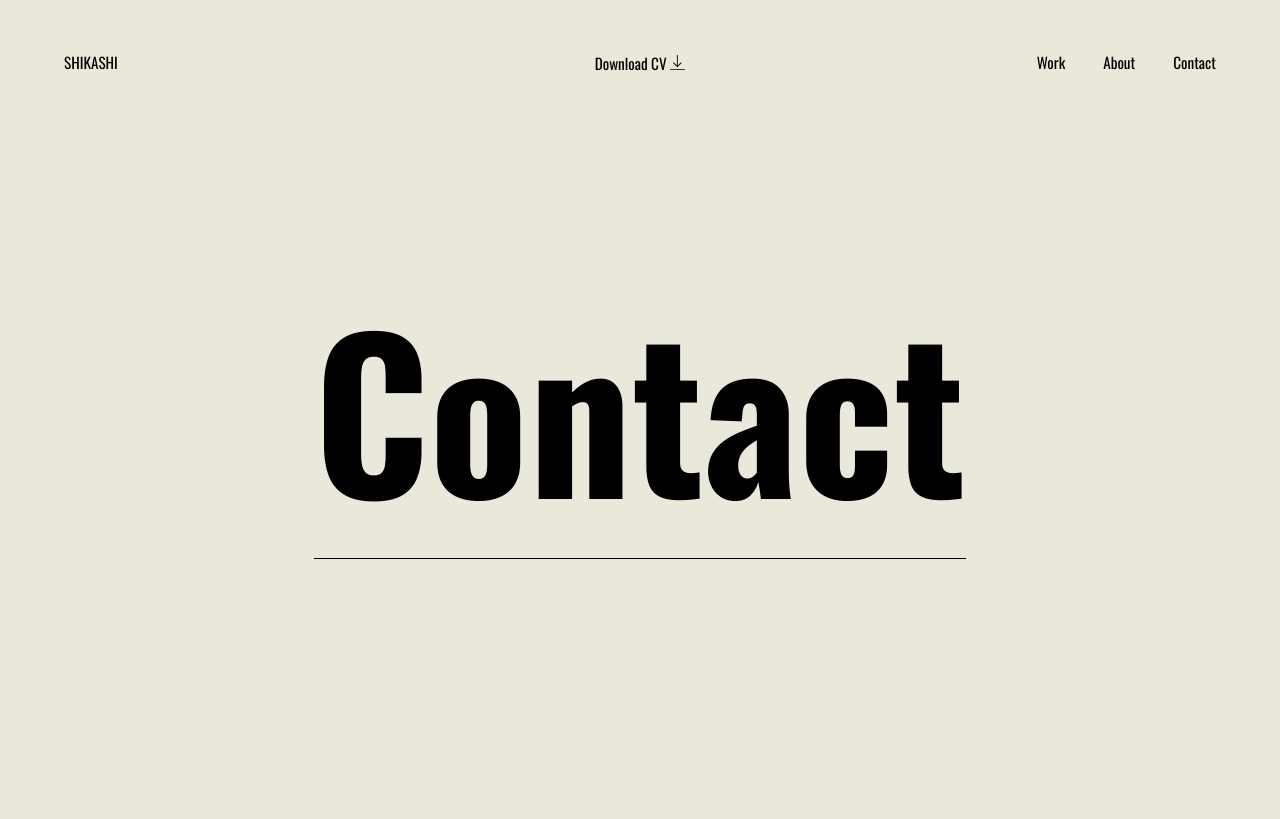
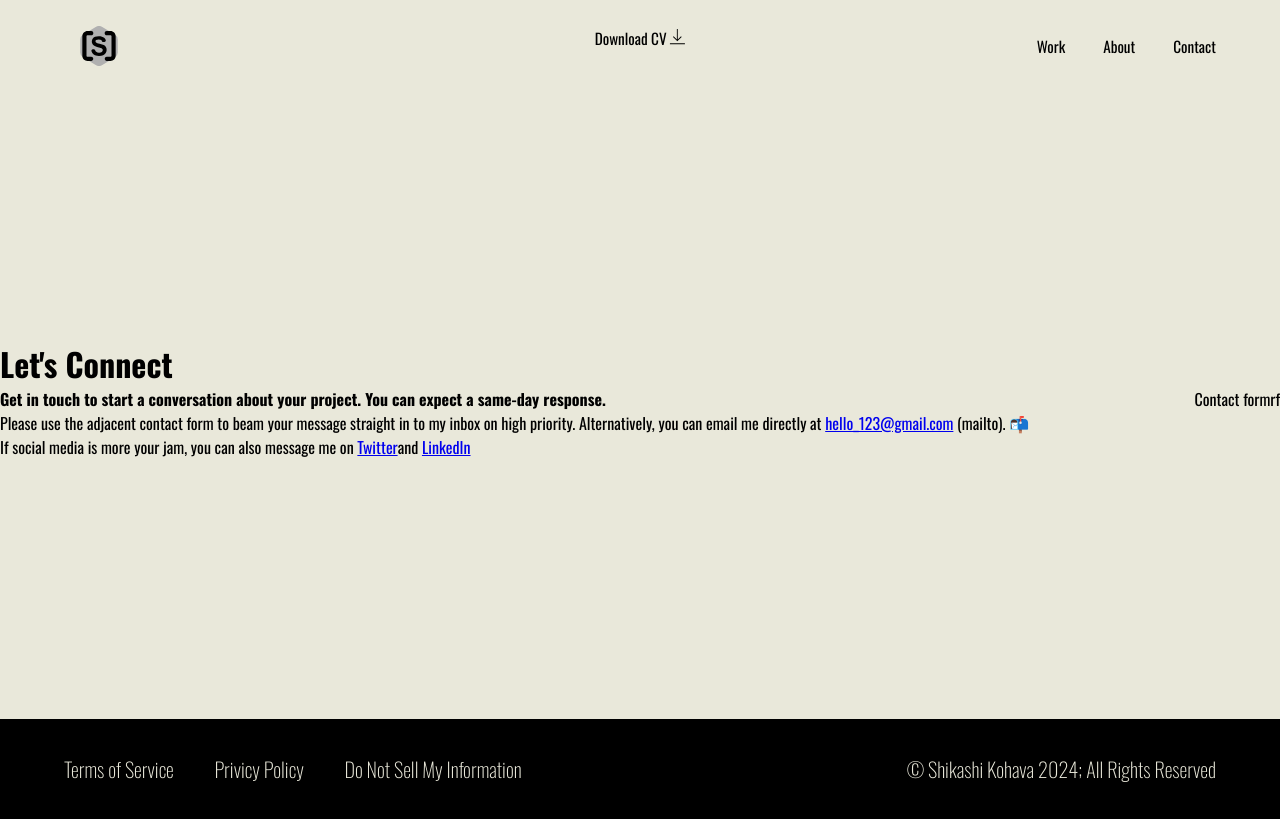
Before and after one commit to shibaram-brilliantlink/01project, a React (Vite) app: page /contact in a window 1280 px wide. Built offline with nearby package versions, Linux system fonts and the light colour scheme.

Commit message:
09commit Footer Added, 10commit Contact form half done

```diff
--- a/src/App.jsx
+++ b/src/App.jsx
@@ -7,6 +7,7 @@ import Homepage from "./pages/Homepage";
 import Workpage from "./pages/Workpage";
 import Aboutpage from "./pages/Aboutpage";
 import Contactpage from "./pages/Contactpage";
+import Footer from "./components/Footer";
 
 function App() {
   return (
@@ -19,6 +20,7 @@ function App() {
           <Route path="/about" element={<Aboutpage />} />
           <Route path="/contact" element={<Contactpage />} />
         </Routes>
+        <Footer />
       </Router>
     </div>
   );
--- a/src/components/Bottomsection.jsx
+++ b/src/components/Bottomsection.jsx
@@ -1,5 +1,12 @@
 import React from "react";
 import styled from "styled-components";
+import {
+  FaGithub,
+  FaFacebook,
+  FaInstagram,
+  FaLinkedin,
+  FaTwitter,
+} from "react-icons/fa";
 
 function Bottomsection() {
   return (
@@ -55,9 +62,26 @@ function Bottomsection() {
         <Contacts>
           <ul>
             <h3>SOCIALS</h3>
-            <li>Behance</li>
-            <li>Instagram</li>
-            <li>Facebook</li>
+            <li>
+              <a href="https://github.com/login" target="_blank">
+                <FaGithub />
+              </a>
+              <a href="https://www.facebook.com/login/" target="_blank">
+                <FaFacebook />
+              </a>
+              <a
+                href="https://www.instagram.com/accounts/login/?next=%2Flogin%2F&source=desktop_nav"
+                target="_blank"
+              >
+                <FaInstagram />
+              </a>
+              <a href="https://www.linkedin.com/login" target="_blank">
+                <FaLinkedin />
+              </a>
+              <a href="https://twitter.com/i/flow/login" target="_blank">
+                <FaTwitter />
+              </a>
+            </li>
           </ul>
           <ul>
             <h3>CONTACTS</h3>
@@ -188,6 +212,12 @@ const Contacts = styled.div`
     list-style: none;
     padding-top: 1em;
   }
+  ul:nth-child(1) li {
+    font-size: 1.2em;
+    display: flex;
+    justify-content: space-between;
+    margin-top: 0.5em;
+  }
   h3 {
     border-top: 0.5px solid black;
     padding-top: 0.3em;
--- a/src/components/Footer.jsx
+++ b/src/components/Footer.jsx
@@ -1,19 +1,43 @@
 import React from "react";
 import styled from "styled-components";
+import Weather from "./Weather";
+import { Link } from "react-router-dom";
 
 function Footer() {
-  return <StyledFooter>Shikashi Kohava @2021</StyledFooter>;
+  return (
+    <StyledFooter>
+      <p>
+        <span>Terms of Service</span>
+        <span>Privicy Policy</span>
+        <span>Do Not Sell My Information</span>
+      </p>
+      <p>&copy; Shikashi Kohava 2024; All Rights Reserved</p>
+    </StyledFooter>
+  );
 }
 
 export default Footer;
+const StyledFooter = styled.footer`
+  font-size: clamp(16px, calc(1rem + ((1vw - 3.25px) * 0.4514)), 23.2px);
+  font-weight: 200;
+  padding: 0 5%;
+  background-color: black;
+  color: #e9e8da;
+  height: 100px;
+  margin: 0;
+  display: flex;
+  justify-content: space-between;
+  flex-wrap: wrap;
+  align-items: center;
 
-const StyledFooter = styled.div`
-  border-top: 2px solid black;
-  text-align: right;
-  font-size: clamp(16px, calc(1rem + ((1vw - 3.25px) * 0.4514)), 23.2px);
-  padding: 2em 1em 2em 0;
-  font-weight: 350;
-  @media (max-width: 1024px) {
-    padding: 1em;
+  p:nth-child(1) {
+    display: flex;
+    gap: 2em;
+    /* width: 50%; */
+  }
+  p:nth-child(2) {
+    margin-left: auto;
+  }
+  @media (max-width: 768px) {
   }
 `;
--- a/src/components/Navbar.jsx
+++ b/src/components/Navbar.jsx
@@ -1,4 +1,4 @@
-import React, {useState} from "react";
+import React, { useState } from "react";
 import styled from "styled-components";
 import { TfiDownload } from "react-icons/tfi";
 import { GiHamburgerMenu } from "react-icons/gi";
@@ -11,7 +11,49 @@ export default function Navbar() {
       <Navmain>
         <Navleft>
           <div>
-            <Navlink to="/">SHIKASHI</Navlink>
+            <Navlink to="/">
+              <svg
+                fill="#000000"
+                version="1.1"
+                id="Capa_1"
+                xmlns="http://www.w3.org/2000/svg"
+                xmlns:xlink="http://www.w3.org/1999/xlink"
+                width="70px"
+                height="70px"
+                viewBox="-96.15 -96.15 1153.80 1153.80"
+                xml:space="preserve"
+                transform="matrix(1, 0, 0, 1, 0, 0)rotate(0)"
+              >
+                <g
+                  id="SVGRepo_bgCarrier"
+                  stroke-width="0"
+                  transform="translate(0,0), scale(1)"
+                >
+                  <path
+                    transform="translate(-96.15, -96.15), scale(72.1125)"
+                    fill="#b0b0b0"
+                    d="M9.166.33a2.25 2.25 0 00-2.332 0l-5.25 3.182A2.25 2.25 0 00.5 5.436v5.128a2.25 2.25 0 001.084 1.924l5.25 3.182a2.25 2.25 0 002.332 0l5.25-3.182a2.25 2.25 0 001.084-1.924V5.436a2.25 2.25 0 00-1.084-1.924L9.166.33z"
+                    strokewidth="0"
+                  ></path>
+                </g>
+                <g
+                  id="SVGRepo_tracerCarrier"
+                  stroke-linecap="round"
+                  stroke-linejoin="round"
+                  stroke="#CCCCCC"
+                  stroke-width="17.307"
+                ></g>
+                <g id="SVGRepo_iconCarrier">
+                  {" "}
+                  <g>
+                    {" "}
+                    <path d="M315.6,850.35c0-33.1-26.899-60-60-60H150c-16.5,0-30-13.5-30-30v-559.2c0-16.5,13.5-30,30-30h107.5c33.1,0,60-26.9,60-60 c0-33.1-26.9-60-60-60H150c-82.7,0-150,67.3-150,150v559.2c0,82.7,67.3,150,150,150h105.5C288.7,910.35,315.6,883.45,315.6,850.35z "></path>{" "}
+                    <path d="M706,910.35h105.5c82.7,0,150-67.3,150-150v-559.2c0-82.7-67.3-150-150-150H704c-33.101,0-60,26.9-60,60 c0,33.1,26.899,60,60,60h107.5c16.5,0,30,13.5,30,30v559.2c0,16.5-13.5,30-30,30H706c-33.101,0-60,26.9-60,60 S672.899,910.35,706,910.35z"></path>{" "}
+                    <path d="M674.899,686.15c17.5-27.5,26.301-57.1,26.301-88.7c0-34.8-7.301-64.1-22-87.699c-14.7-23.7-34.9-42.301-60.9-56 c-25.9-13.601-65.9-26.9-120-39.601c-54.1-12.8-88.2-25-102.2-36.8c-11-9.3-16.5-20.4-16.5-33.4c0-14.3,5.9-25.7,17.7-34.2 c18.3-13.3,43.6-19.9,75.9-19.9c31.3,0,54.8,6.2,70.399,18.6c9.601,7.6,17.101,18.2,22.601,31.8c7,17.4,24.1,28.6,42.8,27.8 l26.5-1.2c29.7-1.3,49.5-31.1,39.399-59.1c-9.1-25-23.899-46.5-44.6-64.5c-34.9-30.3-87-45.5-156.1-45.5 c-42.301,0-78.5,6.4-108.4,19.2c-29.9,12.8-52.8,31.4-68.8,55.8c-15.9,24.4-23.9,50.7-23.9,78.7c0,43.6,16.9,80.5,50.7,110.8 c24,21.5,65.9,39.699,125.5,54.5c46.3,11.5,76,19.5,89,24c19,6.8,32.4,14.699,40,23.899c7.6,9.101,11.5,20.2,11.5,33.2 c0,20.3-9.1,38-27.2,53.2c-18.2,15.2-45.1,22.7-81,22.7c-33.8,0-60.7-8.5-80.6-25.5c-13.4-11.5-23.8-27.4-31.2-47.7 c-6.8-18.9-25.6-30.7-45.6-28.8l-22.5,2.199c-27.9,2.7-46,30.4-37.7,57.101c11.4,36.5,30.1,66,56,88.3 c37.3,32.2,90.8,48.3,160.399,48.3c47.801,0,87.801-6.7,119.801-20.1C632.6,734.15,657.399,713.65,674.899,686.15z"></path>{" "}
+                  </g>{" "}
+                </g>
+              </svg>
+            </Navlink>
           </div>
           <Navdownload onClick={print}>
             Download CV <TfiDownload />
@@ -29,11 +71,11 @@ export default function Navbar() {
               <Navlink to="/contact">Contact</Navlink>
             </li>
           </Navmenu>
-          <Hambuger onClick={() => setExtendedNav(current => !current)}  />
+          <Hambuger onClick={() => setExtendedNav((current) => !current)} />
         </Navright>
       </Navmain>
-      {extendedNav &&
-      (<Navmenuextended>
+      {extendedNav && (
+        <Navmenuextended>
           <li>
             <Navlink to="/work">Work</Navlink>
           </li>
@@ -43,13 +85,13 @@ export default function Navbar() {
           <li>
             <Navlink to="/contact">Contact</Navlink>
           </li>
-      </Navmenuextended>)
-}
+        </Navmenuextended>
+      )}
     </StyledNavbar>
   );
 }
 const StyledNavbar = styled.nav`
-  margin: 4% 5% 0 5%;
+  margin: 2% 5% 0 5%;
   display: flex;
   flex-direction: column;
   text-align: center;
@@ -59,7 +101,7 @@ const StyledNavbar = styled.nav`
     list-style: none;
   }
   @media (min-width: 1440px) {
-    font-size: clamp(1.10rem,1.05vw ,1.875rem)
+    font-size: clamp(1.1rem, 1.05vw, 1.875rem);
   }
 `;
 const Navmain = styled.div`
@@ -68,8 +110,6 @@ const Navmain = styled.div`
   width: 100%;
   padding-bottom: 0.5em;
   margin-bottom: 0.4em;
-
-
 `;
 const Navleft = styled.div`
   display: flex;
@@ -87,10 +127,8 @@ display: none;
   @media (min-width: 1025px) {
     display: flex;
     gap: 2.5em;
-
-
   }
-`
+`;
 const Navdownload = styled.div`
   position: absolute;
   left: 50%;
@@ -99,23 +137,33 @@ const Navdownload = styled.div`
   &:hover {
     color: blue;
   }
-`
+`;
 
 const Navmenuextended = styled.ul`
-  font-size: 0.90rem;
+  font-size: 0.9rem;
   @media (min-width: 1025px) {
     display: none;
   }
 `;
 const Navlink = styled(Link)`
+  display: flex;
+  align-items: center;
   color: black;
   text-decoration: none;
   &:hover {
     color: blue;
   }
-`
+  svg {
+    height: 40px;
+  }
+  @media (min-width: 1500px) {
+    svg {
+      height: 60px;
+    }
+  }
+`;
 const Hambuger = styled(GiHamburgerMenu)`
   @media (min-width: 1025px) {
     display: none;
   }
-`
+`;
--- /dev/null
+++ b/src/components/Weather.jsx
@@ -0,0 +1,7 @@
+import React from "react";
+
+function Weather() {
+  return <div>Weather Conditions</div>;
+}
+
+export default Weather;
--- a/src/pages/Contactpage.jsx
+++ b/src/pages/Contactpage.jsx
@@ -4,7 +4,33 @@ import styled from "styled-components";
 function Contactpage() {
   return (
     <StyledContactpage>
-      <h1>Contact</h1>
+      <Content>
+        <h1>Let's Connect</h1>
+        <h4>
+          Get in touch to start a conversation about your project. You can
+          expect a same-day response.
+        </h4>
+        <p>
+          Please use the adjacent contact form to beam your message straight in
+          to my inbox on high priority. Alternatively, you can email me directly
+          at{" "}
+          <a href="mailto: hello_123@gmail.com" target="_blank">
+            hello_123@gmail.com
+          </a>{" "}
+          (mailto). 📬
+        </p>
+        <p>
+          If social media is more your jam, you can also message me on{" "}
+          <a href="https://twitter.com/i/flow/login" target="_blank">
+            Twitter
+          </a>
+          and{" "}
+          <a href="https://www.linkedin.com/login" target="_blank">
+            LinkedIn
+          </a>
+        </p>
+      </Content>
+      <Contactform>Contact formrf</Contactform>
     </StyledContactpage>
   );
 }
@@ -12,11 +38,9 @@ function Contactpage() {
 export default Contactpage;
 const StyledContactpage = styled.div`
   display: flex;
-  justify-content: center;
+  justify-content: space-between;
   align-items: center;
   height: 80vh;
-  h1 {
-    font-size: 16vw;
-    border-bottom: 1px solid black;
-  }
 `;
+const Content = styled.div``;
+const Contactform = styled.div``;
--- a/src/pages/Homepage.jsx
+++ b/src/pages/Homepage.jsx
@@ -2,7 +2,6 @@ import React from "react";
 import Topsection from "../components/Topsection";
 import Midsection from "../components/Midsection";
 import Bottomsection from "../components/Bottomsection";
-import Footer from "../components/Footer";
 
 function Homepage() {
   return (
@@ -10,7 +9,6 @@ function Homepage() {
       <Topsection />
       <Midsection />
       <Bottomsection />
-      <Footer />
     </>
   );
 }
```
Lines whose indentation alone changed are shown as unchanged.
